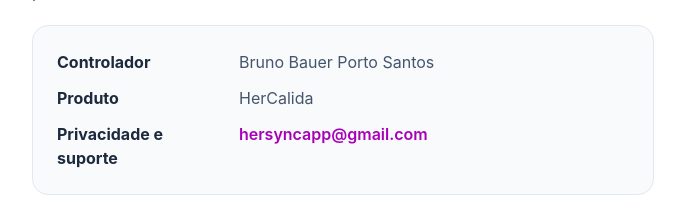
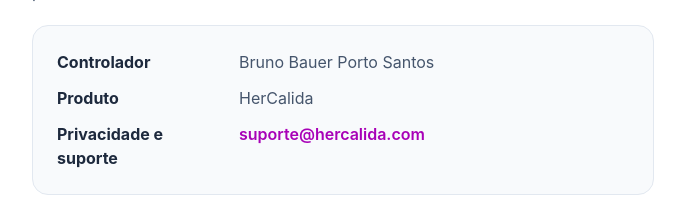
Before and after one commit to BrunoBauerPorto/hercalida-web, a Next.js app: page /politica-de-privacidade in a window 1280 px wide. Shown: the part 1420-1634 px from the top of the page, without its empty margins (297-982 px from the left). Built offline with nearby package versions, Linux system fonts and the light colour scheme; no server answers.

Commit message:
HostingerConfig

```diff
--- a/src/app/page.js
+++ b/src/app/page.js
@@ -802,7 +802,7 @@
           </div>
           <div className="flex flex-col items-center justify-between gap-3 pt-7 text-xs text-slate-500 sm:flex-row">
             <p>© 2026 HerCalida. Todos os direitos reservados.</p>
-            <a href="mailto:hersyncapp@gmail.com" className="font-medium hover:text-rose-500">hersyncapp@gmail.com</a>
+            <a href="mailto:suporte@hercalida.com" className="font-medium hover:text-rose-500">suporte@hercalida.com</a>
           </div>
         </div>
       </footer>
--- a/src/app/politica-de-privacidade/page.js
+++ b/src/app/politica-de-privacidade/page.js
@@ -181,10 +181,10 @@
                     <dt className="font-bold text-slate-800">Privacidade e suporte</dt>
                     <dd className="m-0">
                       <a
-                        href="mailto:hersyncapp@gmail.com"
+                        href="mailto:suporte@hercalida.com"
                         className="font-semibold text-fuchsia-700 hover:underline"
                       >
-                        hersyncapp@gmail.com
+                        suporte@hercalida.com
                       </a>
                     </dd>
                   </dl>
@@ -555,8 +555,9 @@
                   <p className={paragraphClass}>
                     O app poderá obter arquivos tipográficos da infraestrutura Google Fonts, que
                     poderá receber dados técnicos como IP e informações da requisição. O site oficial
-                    é hospedado pela Vercel, que poderá tratar IP, agente do navegador e registros de
-                    acesso para entregar e proteger a página.
+                    está disponível em <ExternalLink href="https://hercalida.com">hercalida.com</ExternalLink>{" "}
+                    e é hospedado pela Hostinger, que poderá tratar IP, agente do navegador e
+                    registros de acesso para entregar e proteger a página.
                   </p>
                   <p className={paragraphClass}>
                     O site oferece uma medição opcional pelo Google Analytics 4. Ela só é carregada
@@ -578,8 +579,8 @@
                       Política de Privacidade da Google
                     </ExternalLink>{" "}
                     e a{" "}
-                    <ExternalLink href="https://vercel.com/legal/privacy-policy">
-                      Política de Privacidade da Vercel
+                    <ExternalLink href="https://www.hostinger.com/br/legal/politica-de-privacidade">
+                      Política de Privacidade da Hostinger
                     </ExternalLink>
                     .
                   </p>
@@ -599,7 +600,7 @@
                       Play;
                     </li>
                     <li>
-                      com a <strong>Vercel</strong>, para hospedagem e segurança do site;
+                      com a <strong>Hostinger</strong>, para hospedagem, entrega e segurança do site;
                     </li>
                     <li>
                       com fornecedores estritamente necessários, identificados nesta Política antes
@@ -616,7 +617,7 @@
 
                 <Section id="transferencia" number="12" title="Transferência internacional">
                   <p className={paragraphClass}>
-                    Google, Firebase e Vercel mantêm infraestrutura e prestadores em diferentes
+                    Google, Firebase e Hostinger mantêm infraestrutura e prestadores em diferentes
                     países. Por isso, dados técnicos e, quando a Calie for utilizada, o conteúdo
                     enviado à IA poderão ser processados fora do Brasil. As transferências deverão
                     observar os mecanismos permitidos pela LGPD e salvaguardas contratuais, técnicas
@@ -734,10 +735,10 @@
                     lista de interesse ou fazer solicitações sobre dados técnicos e fornecedores,
                     escreva para{" "}
                     <a
-                      href="mailto:hersyncapp@gmail.com"
+                      href="mailto:suporte@hercalida.com"
                       className="font-semibold text-fuchsia-700 hover:underline"
                     >
-                      hersyncapp@gmail.com
+                      suporte@hercalida.com
                     </a>
                     . Poderemos solicitar informações mínimas para verificar a legitimidade do
                     pedido, sem exigir dados desproporcionais.
@@ -811,10 +812,10 @@
                   <p className={paragraphClass}>
                     Para dúvidas sobre privacidade, solicitações ou reclamações, escreva para{" "}
                     <a
-                      href="mailto:hersyncapp@gmail.com"
+                      href="mailto:suporte@hercalida.com"
                       className="font-semibold text-fuchsia-700 hover:underline"
                     >
-                      hersyncapp@gmail.com
+                      suporte@hercalida.com
                     </a>
                     .
                   </p>
```
Also changed, not shown: 2 other files (tests, documents, lock files or other folders).
